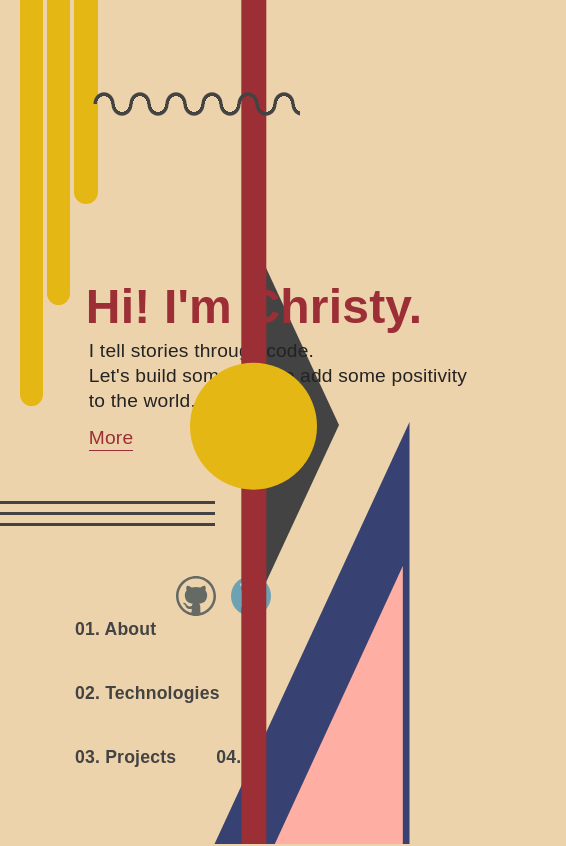
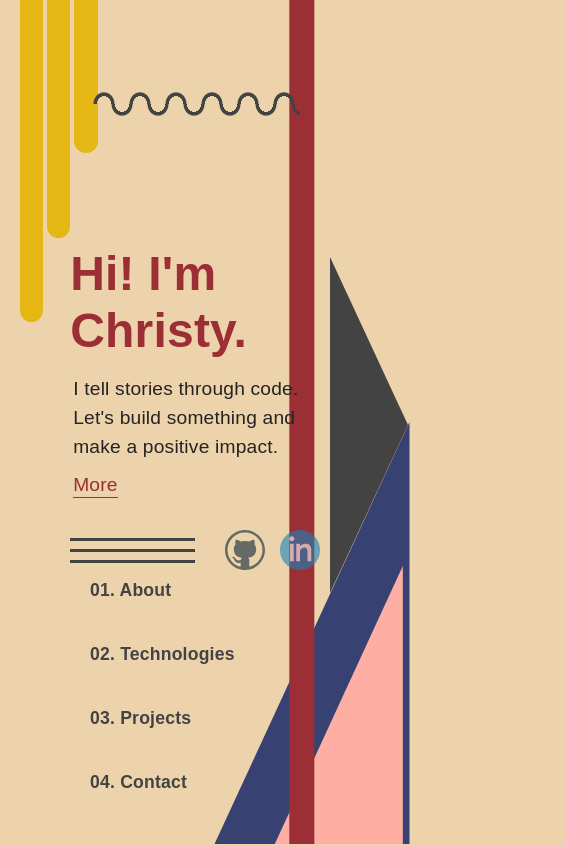
Before and after one commit to christywchen/christychen.com, a React (Create React App) app: page / in a window 390 px wide. Shown: the top 846 px of the page, 566 px wide, since content can reach past the window. Built offline with nearby package versions, Linux system fonts and the light colour scheme; a web font is replaced by a local one.

Commit message:
revisions for better screen optimization.

```diff
--- a/src/components/Contact/Contact.js
+++ b/src/components/Contact/Contact.js
@@ -5,9 +5,8 @@ function Contact() {
         <>
             <section id='contact__container'>
                 <div className='contact__header'>Let's Connect</div>
-                I am currently looking for opportunities for work and would be thrilled to collaborate. Reach out to me at any of the following:
+                I am currently looking for opportunities for work and would be happy to collaborate. Reach out to me at any of the following:
                 <div className='profile__links'>
-                    {/* <a href='' target="_blank" rel="noreferrer noopener" className="anchor__normal">Resume</a> */}
                     <a href='https://github.com/christywchen' target="_blank" rel="noreferrer noopener" className="anchor__normal">Github</a>
                     <a href='https://www.linkedin.com/in/christywchen' target="_blank" rel="noreferrer noopener" className="anchor__normal">LinkedIn</a>
                     <a href='https://angel.co/u/christy-chen' target="_blank" rel="noreferrer noopener" className="anchor__normal">AngelList</a>
--- a/src/components/Main/Main.css
+++ b/src/components/Main/Main.css
@@ -1,6 +1,7 @@
 #main__container {
     position: absolute;
     padding-top: 40vh;
+    top: 100vh;
 }
 
 #main__content {
--- a/src/components/NavBar/NavBar.css
+++ b/src/components/NavBar/NavBar.css
@@ -1,19 +1,20 @@
 #navbar__container {
-    position: sticky;
-    top: 0;
+    position: absolute;
     left: 0;
+    bottom: 0;
     display: flex;
     flex-direction: column;
     justify-content: flex-end;
-    height: 100vh;
-    min-width: fit-content;
-    padding: 75px;
+    height: fit-content;
+    width: fit-content;
+    padding: 50px;
+    z-index: 20;
 }
 
 #navbar__container ul {
-    display: flex;
+    display: grid;
     flex-wrap: wrap;
-    justify-content: flex-start;
+    grid-template-columns: repeat(4, max-content);
     list-style-type: none;
     gap: 40px;
     font-weight: 600;
@@ -29,3 +30,19 @@
 #navbar__container li:hover {
     color: var(--accent-1);
 }
+
+@media (max-width: 999px) {
+    #navbar__container ul {
+        grid-template-columns: repeat(2, max-content);
+    }
+}
+
+@media (max-width: 599px) {
+    #navbar__container {
+        padding: 50px 90px;
+    }
+
+    #navbar__container ul {
+        grid-template-columns: repeat(1, max-content);
+    }
+}
--- a/src/components/Profile/Profile.css
+++ b/src/components/Profile/Profile.css
@@ -69,6 +69,7 @@
 
     .profile__info {
         width: 100%;
+        margin-top: -15px;
     }
 
     .profile__image {
--- a/src/components/Profile/Profile.js
+++ b/src/components/Profile/Profile.js
@@ -27,8 +27,8 @@ function Profile() {
                         </div>
                     </div>
                     <div className='profile__image profile__image--normal'></div>
-                    <div className='profile__divider'></div>
                 </div>
+                <div className='profile__divider'></div>
             </section>
         </>
     )
--- a/src/components/Splash/Splash.css
+++ b/src/components/Splash/Splash.css
@@ -1,30 +1,43 @@
+#splash__container {
+    position: relative;
+    height: 100vh;
+    width: 100vw;
+}
+
 #splash__main {
     position: absolute;
-    top: 35%;
-    width: 100%;
+    top: 33%;
+    left: 22%;
+    width: fit-content;
+    height: fit-content;
+    z-index: 10;
 }
 
 #splash__text {
     position: relative;
     width: fit-content;
-    left: 22%;
+    /* left: 22%; */
     z-index: 1;
 }
 
 #splash__title {
     color: var(--accent-1);
-    margin: 0 0 20px;
     font-family: var(--body-font);
     font-size: 3em;
     font-weight: 700;
+    line-height: 1.2em;
 }
 
 #splash__desc,
 #splash__cta {
-    margin-top: 12px;
+    margin-top: 15px;
     padding-left: 3px;
     font-size: 1.2em;
-    line-height: 1.3em;
+    line-height: 1.5em;
+}
+
+#splash__cta {
+    margin-top: 10px !important;
 }
 
 #splash__desc p {
@@ -45,11 +58,15 @@
     border-bottom: 1px solid var(--accent-5);
 }
 
+#splash__social--lines {
+    display: flex;
+    height: fit-content;
+    margin-top: 30px;
+    gap: 30px;
+}
+
 #splash__social {
-    position: relative;
-    left: 45%;
     display: flex;
-    margin-top: 50px;
     gap: 15px;
     z-index: 1;
 }
@@ -68,7 +85,7 @@
 #splash__verticals {
     position: absolute;
     top: 0vh;
-    left: 65%;
+    left: 61%;
     height: 102.5vh;
     display: flex;
     justify-content: center;
@@ -78,20 +95,23 @@
 #splash__vertbar {
     position: absolute;
     width: 3vh;
-    /* padding: 0 1.5vh; */
     height: 100vh;
     background-color: var(--accent-1);
 }
 
 #splash__circle {
-    position: absolute;
-    top: 50.5vh;
-    width: 14vh;
-    height: 14vh;
+    position: relative;
+    top: 49%;
     background-color: var(--accent-3);
     border-radius: 100%;
     z-index: 2;
     transform-origin: center;
+}
+
+#splash__triangles {
+    position: absolute;
+    right: 0;
+    bottom: 0;
 }
 
 #splash__triangle--1 {
@@ -117,7 +137,7 @@
 #splash__triangle--3 {
     position: absolute;
     top: 30.5vh;
-    left: 67%;
+    margin-left: 7px;
     width: 0;
     height: 0;
     border-top: 20vh solid transparent;
@@ -126,8 +146,8 @@
 }
 
 #splash__lines {
+    position: relative;
     width: 55%;
-    margin-top: 50px;
 }
 
 .splash__line {
@@ -173,7 +193,7 @@
     width: 450px;
     height: 50px;
     overflow: hidden;
-    z-index: 2;
+    z-index: 10;
 }
 
 .splash__squiggly--ellipse-1 {
@@ -196,3 +216,38 @@
     left: 18px;
     background-position: 0px -20px;
 }
+
+@media (max-width: 999px) {
+    #splash__main {
+        top: 28%;
+        width: 320px;
+    }
+
+    #splash__social {
+        left: 45%;
+    }
+}
+
+@media (max-width: 599px) {
+    #splash__main {
+        top: 29%;
+        left: 18%;
+        width: 250px;
+    }
+
+    #splash__circle {
+        visibility: hidden;
+    }
+
+    #splash__cylinders {
+        height: 50vh;
+    }
+
+    #splash__lines {
+        top: 58%;
+    }
+
+    #splash__social {
+        left: 35%;
+    }
+}
--- a/src/components/Splash/Splash.js
+++ b/src/components/Splash/Splash.js
@@ -198,9 +198,7 @@ function Splash() {
 
     return (
         <>
-            <animated.div style={textBlock}>
-                <NavBar />
-            </animated.div>
+            <div id='splash__container'>
                 <div id='splash__main'>
                     <animated.div style={textBlock} id='splash__text'>
                         <div id='splash__title'>Hi! I'm Christy.</div>
@@ -209,18 +207,22 @@ function Splash() {
                                 I tell stories through code.
                             </p>
                             <p>
-                            Let's build something to add some positivity to the world.
+                                Let's build something and make a positive impact.
                             </p>
                         </div>
                         <div id='splash__cta'>
                             <Link to='/' onClick={handleClick}>More</Link>
                         </div>
                     </animated.div>
+
+                    <div id='splash__social--lines'>
+
                         <animated.div style={tripleLines} id='splash__lines'>
                             <div className='splash__line'></div>
                             <div className='splash__line'></div>
                             <div className='splash__line'></div>
                         </animated.div>
+
                         <animated.div style={textBlock} id='splash__social'>
                             <a href='https://github.com/christywchen/' target="_blank" rel="noreferrer noopener">
                                 <img className='splash__social--icon' alt='github' src={github} />
@@ -229,6 +231,7 @@ function Splash() {
                                 <img className='splash__social--icon' alt='linkedin' src={linkedin} />
                             </a>
                         </animated.div>
+                    </div>
                 </div>
                 <div id='splash__cylinders'>
                     <animated.div style={cylinder1} className='splash__cylinder splash__cylinder--1'></animated.div>
@@ -239,13 +242,19 @@ function Splash() {
                     <div className='splash__squiggly--ellipse-1'></div>
                     <div className='splash__squiggly--ellipse-1 splash__squiggly--ellipse-2'></div>
                 </animated.div>
+                <div id='splash__verticals'>
                     <animated.div style={triangle3} id='splash__triangle--3'></animated.div>
-            <div id='splash__verticals'>
                     <animated.div style={vertLine} id='splash__vertbar'></animated.div>
                     <animated.div style={circle} id='splash__circle'></animated.div>
                 </div>
+                <div id='splash__triangles'>
                     <animated.div style={triangle1} id='splash__triangle--1'></animated.div>
                     <animated.div style={triangle2} id='splash__triangle--2'></animated.div>
+                </div>
+                <animated.div style={textBlock}>
+                    <NavBar />
+                </animated.div>
+            </div>
         </>
     )
 }
--- a/src/index.css
+++ b/src/index.css
@@ -65,6 +65,7 @@ a.anchor__title:hover {
 .profile__divider {
   background-color: var(--accent-3);
   width: 50%;
+  margin-top: 25px;
   height: 10px;
   -webkit-clip-path: polygon(0 0, 97% 0, 100% 100%, 0% 100%);
   clip-path: polygon(0 0, 97% 0, 100% 100%, 0% 100%);
@@ -79,3 +80,9 @@ a.anchor__title:hover {
   -webkit-clip-path: polygon(5% 0, 100% 0, 100% 100%, 0% 100%);
   clip-path: polygon(5% 0, 100% 0, 100% 100%, 0% 100%);
 }
+
+@media (max-width: 599px) {
+  .profile__divider {
+    width: 100%;
+  }
+}
```
Lines whose indentation alone changed are shown as unchanged.
